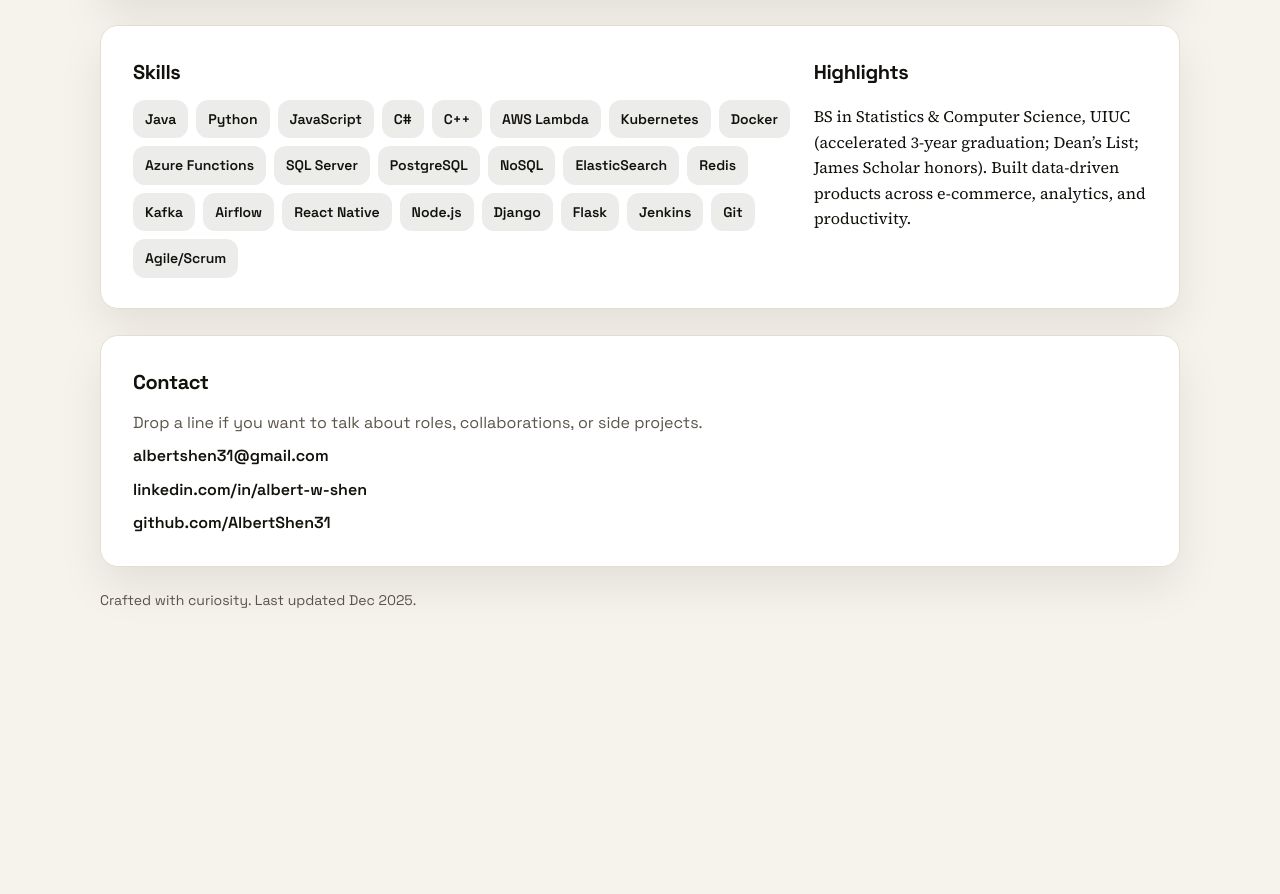
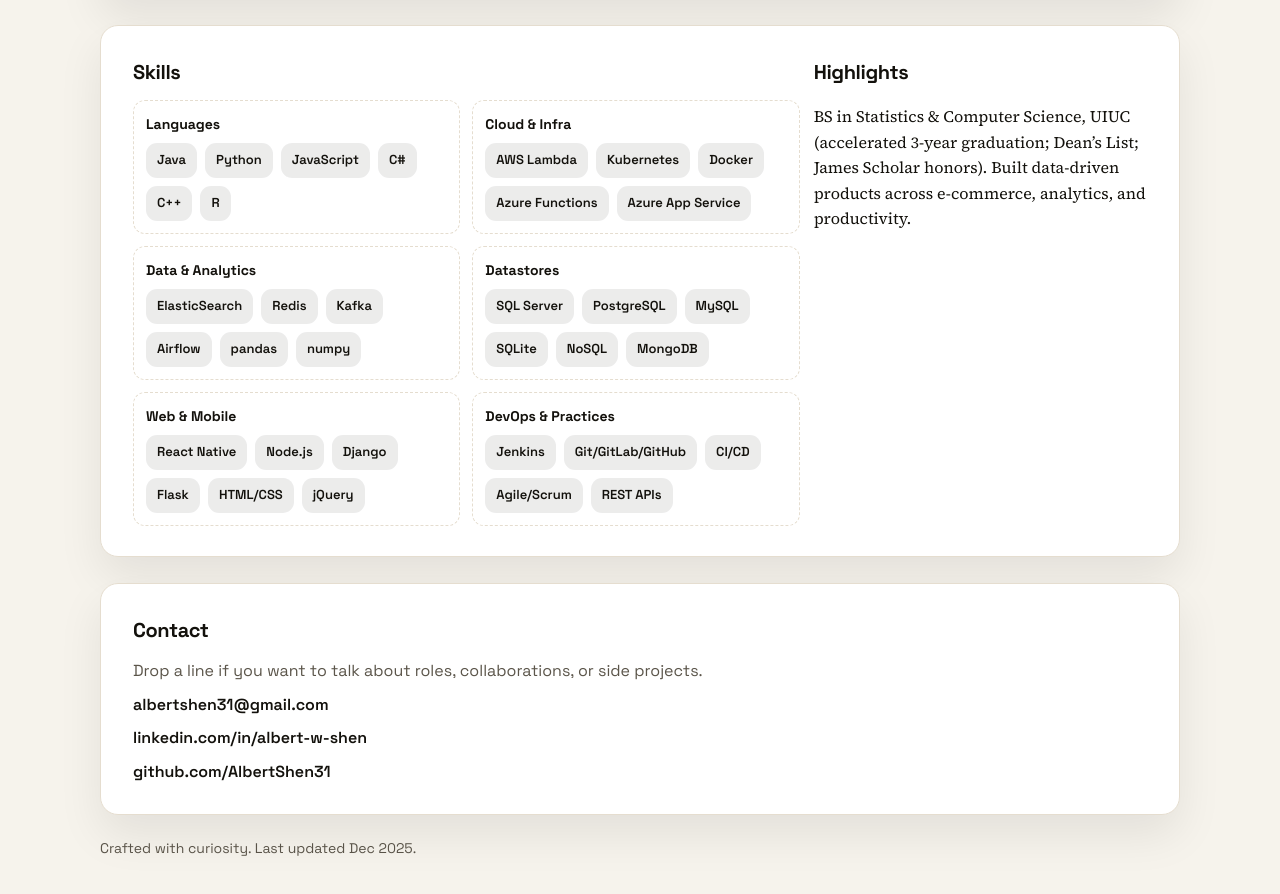
Before and after one commit to AlbertShen31/albertshen.github.io, a plain HTML site: page index.html in a window 1280 px wide. Shown: the part 1970-2864 px from the top of the page. Before the commit the page ends 2658 px from the top, so only its background shows below. Drawn offline with Linux system fonts and the light colour scheme.

Commit message:
Group skills into categories

```diff
--- a/index.html
+++ b/index.html
@@ -405,6 +405,27 @@
     }
 
     .skills {
+      display: grid;
+      grid-template-columns: repeat(auto-fit, minmax(240px, 1fr));
+      gap: 12px;
+    }
+
+    .skill-group {
+      padding: 12px;
+      border: 1px dashed var(--border);
+      border-radius: 12px;
+      background: rgba(255, 255, 255, 0.7);
+      display: grid;
+      gap: 8px;
+    }
+
+    .skill-title {
+      font-weight: 700;
+      color: var(--ink);
+      font-size: 14px;
+    }
+
+    .skill-chips {
       display: flex;
       flex-wrap: wrap;
       gap: 8px;
@@ -412,10 +433,10 @@
 
     .skill {
       background: rgba(19, 17, 12, 0.08);
-      padding: 8px 12px;
-      border-radius: 12px;
+      padding: 7px 11px;
+      border-radius: 11px;
       font-weight: 600;
-      font-size: 14px;
+      font-size: 13px;
     }
 
     .contact {
@@ -627,29 +648,70 @@
       <div>
         <h2>Skills</h2>
         <div class="skills">
+          <div class="skill-group">
+            <div class="skill-title">Languages</div>
+            <div class="skill-chips">
               <span class="skill">Java</span>
               <span class="skill">Python</span>
               <span class="skill">JavaScript</span>
               <span class="skill">C#</span>
               <span class="skill">C++</span>
+              <span class="skill">R</span>
+            </div>
+          </div>
+          <div class="skill-group">
+            <div class="skill-title">Cloud & Infra</div>
+            <div class="skill-chips">
               <span class="skill">AWS Lambda</span>
               <span class="skill">Kubernetes</span>
               <span class="skill">Docker</span>
               <span class="skill">Azure Functions</span>
-          <span class="skill">SQL Server</span>
-          <span class="skill">PostgreSQL</span>
-          <span class="skill">NoSQL</span>
+              <span class="skill">Azure App Service</span>
+            </div>
+          </div>
+          <div class="skill-group">
+            <div class="skill-title">Data & Analytics</div>
+            <div class="skill-chips">
               <span class="skill">ElasticSearch</span>
               <span class="skill">Redis</span>
               <span class="skill">Kafka</span>
               <span class="skill">Airflow</span>
+              <span class="skill">pandas</span>
+              <span class="skill">numpy</span>
+            </div>
+          </div>
+          <div class="skill-group">
+            <div class="skill-title">Datastores</div>
+            <div class="skill-chips">
+              <span class="skill">SQL Server</span>
+              <span class="skill">PostgreSQL</span>
+              <span class="skill">MySQL</span>
+              <span class="skill">SQLite</span>
+              <span class="skill">NoSQL</span>
+              <span class="skill">MongoDB</span>
+            </div>
+          </div>
+          <div class="skill-group">
+            <div class="skill-title">Web & Mobile</div>
+            <div class="skill-chips">
               <span class="skill">React Native</span>
               <span class="skill">Node.js</span>
               <span class="skill">Django</span>
               <span class="skill">Flask</span>
+              <span class="skill">HTML/CSS</span>
+              <span class="skill">jQuery</span>
+            </div>
+          </div>
+          <div class="skill-group">
+            <div class="skill-title">DevOps & Practices</div>
+            <div class="skill-chips">
               <span class="skill">Jenkins</span>
-          <span class="skill">Git</span>
+              <span class="skill">Git/GitLab/GitHub</span>
+              <span class="skill">CI/CD</span>
               <span class="skill">Agile/Scrum</span>
+              <span class="skill">REST APIs</span>
+            </div>
+          </div>
         </div>
       </div>
       <div>
```
Lines whose indentation alone changed are shown as unchanged.
